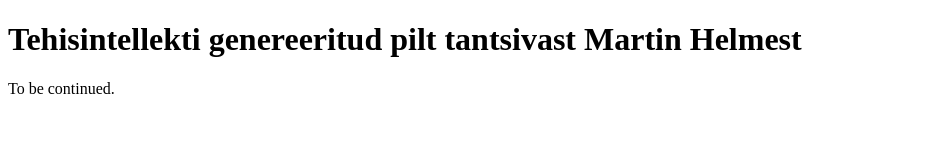
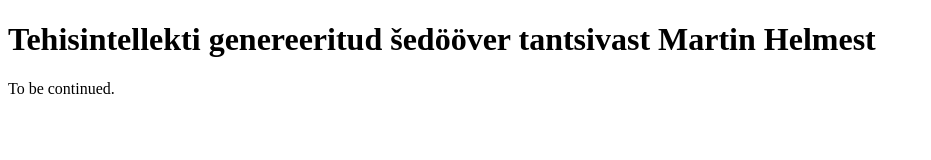
Before and after one commit to laflame210/laflame210.github.io, a plain HTML site: page index.html in a window 1280 px wide. Shown: the whole page, without its empty margins (0-931 px from the left). Drawn offline with Linux system fonts and the light colour scheme.

Commit message:
Update index.html

```diff
--- a/index.html
+++ b/index.html
@@ -1,11 +1,11 @@
 <!DOCTYPE html>
 <html>
 <head>
-<title>Šedööver</title>
+<title>222716</title>
 </head>
 <body>
 
-<h1>Tehisintellekti genereeritud pilt tantsivast Martin Helmest</h1>
+<h1>Tehisintellekti genereeritud šedööver tantsivast Martin Helmest</h1>
 <p>To be continued.</p>
 
 </body>
```
